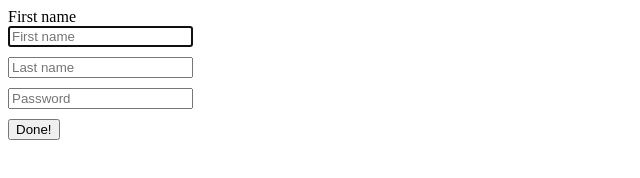
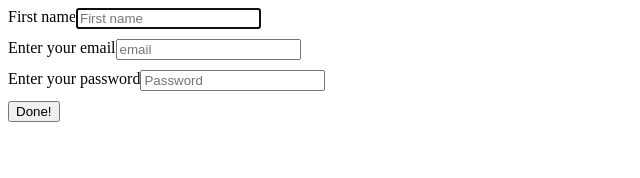
Before and after one commit to Serhii1910/Forms, a plain HTML site: page index.html in a window 1280 px wide. Shown: the whole page, without its empty margins (0-640 px from the left). Drawn offline with Linux system fonts and the light colour scheme.

Commit message:
Add new form

```diff
--- a/css/style.css
+++ b/css/style.css
@@ -2,3 +2,6 @@ input {
     display: block;
     margin-bottom: 10px;
 }
+label {
+    display: flex;
+}
--- a/index.html
+++ b/index.html
@@ -8,16 +8,22 @@
     <title>Document</title>
 </head>
 <body>
-    <form action="">
+    <form method="get">
         <label>
             <span>First name</span>
             <input autofocus id="first-name" type="text" placeholder="First name" name="firstName" required>
         </label>
 
+        <label>
+            <span>Enter your email</span>
+            <input type="email" placeholder="email" name="email" required>
+        </label>
 
-        <input type="email" placeholder="Last name" name="email" required>
+        <label>
+            <span>Enter your password</span>
+            <input type="password" placeholder="Password" name="password" required>
+        </label>
 
-        <input type="password" placeholder="Password" name="password" required>
 
         <button type="submit">Done!</button>
     </form>
```
